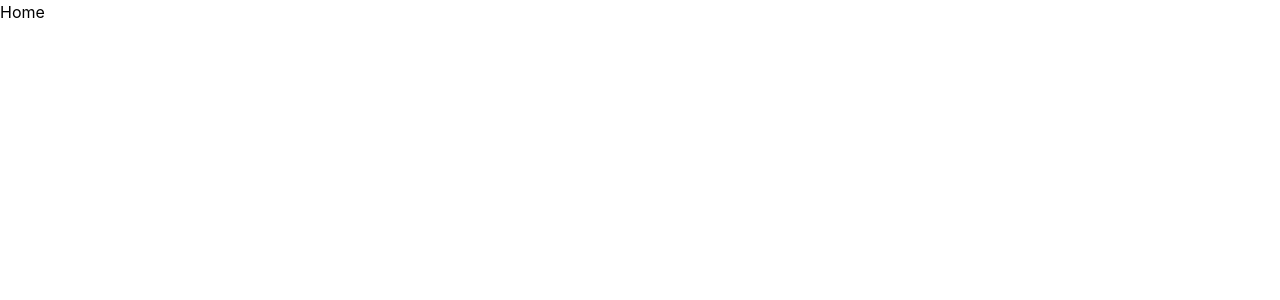
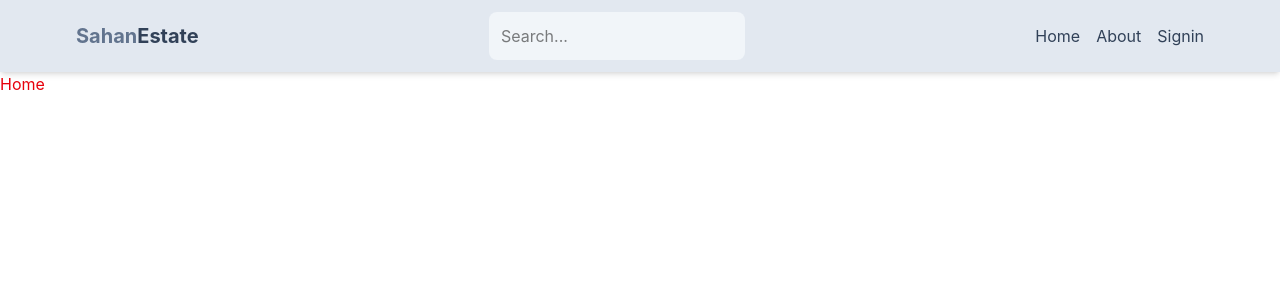
Before and after one commit to natshanay/mern-estateses, a React (Vite) app in the folder client/: page / in a window 1280 px wide. Shown: the top 300 px of the page. Built offline with nearby package versions, Linux system fonts and the light colour scheme.

Commit message:
create header component

```diff
--- a/client/package.json
+++ b/client/package.json
@@ -13,6 +13,7 @@
     "@tailwindcss/vite": "^4.3.3",
     "react": "^19.2.8",
     "react-dom": "^19.2.8",
+    "react-icons": "^5.7.0",
     "tailwindcss": "^4.3.3"
   },
   "devDependencies": {
--- a/client/src/App.jsx
+++ b/client/src/App.jsx
@@ -4,10 +4,12 @@
 import Profile from "./pages/Profile"
 import About from "./pages/About"
 import SignIn from "./pages/SignIn"
+import Header from "./components/Header"
 
 export default function App() {
   return (
   <BrowserRouter >
+  <Header/>
       <Routes>
         <Route path="/" element={<Home/>}/>
         <Route path="/sign-in" element={<SignIn/>}/>
--- /dev/null
+++ b/client/src/components/Header.jsx
@@ -0,0 +1,33 @@
+import {FaSearch} from "react-icons/fa"
+import { Link } from "react-router-dom"
+export default function Header() {
+  return (
+    <header className='bg-slate-200 shadow-md'>
+      <div className="flex justify-between items-center max-w-6xl mx-auto p-3">
+        <Link to={'/'}>
+        <h1 className="font-bold text-sm sm:text-xl flex">
+        <span className='text-slate-500 '>Sahan</span>
+        <span className="text-slate-700">Estate</span>
+      </h1>
+        </Link>
+
+      <form className='bg-slate-100 p-3 rounded-lg flex items-center w-24 sm:w-64'>
+        <input type="text" placeholder='Search...' className='bg-transparent focus:outline-none'/>
+        <FaSearch className="text-slate-600"/>
+      </form>
+      <ul className="flex gap-4">
+        <Link to='/'>
+        <li className="hidden sm:inline text-slate-700 hover:underline">Home</li>
+        </Link>
+        <Link to='/about'>
+        <li className="hidden sm:inline text-slate-700 hover:underline">About</li>
+        </Link>
+        <Link to='/sign-in'>
+        <li className="hidden sm:inline text-slate-700 hover:underline">Signin</li>
+        </Link>
+      </ul>
+      </div>
+
+    </header>
+  )
+}
--- a/client/src/pages/About.jsx
+++ b/client/src/pages/About.jsx
@@ -2,7 +2,7 @@
 
 export default function About() {
   return (
-    <div>
+    <div className="">
       about
     </div>
   )
--- a/client/src/pages/Home.jsx
+++ b/client/src/pages/Home.jsx
@@ -1,8 +1,7 @@
-import React from 'react'
 
 export default function Home() {
   return (
-    <div>
+    <div className="text-red-600 ">
       Home
     </div>
   )
```
Also changed, not shown: 1 other file (tests, documents, lock files or other folders).
